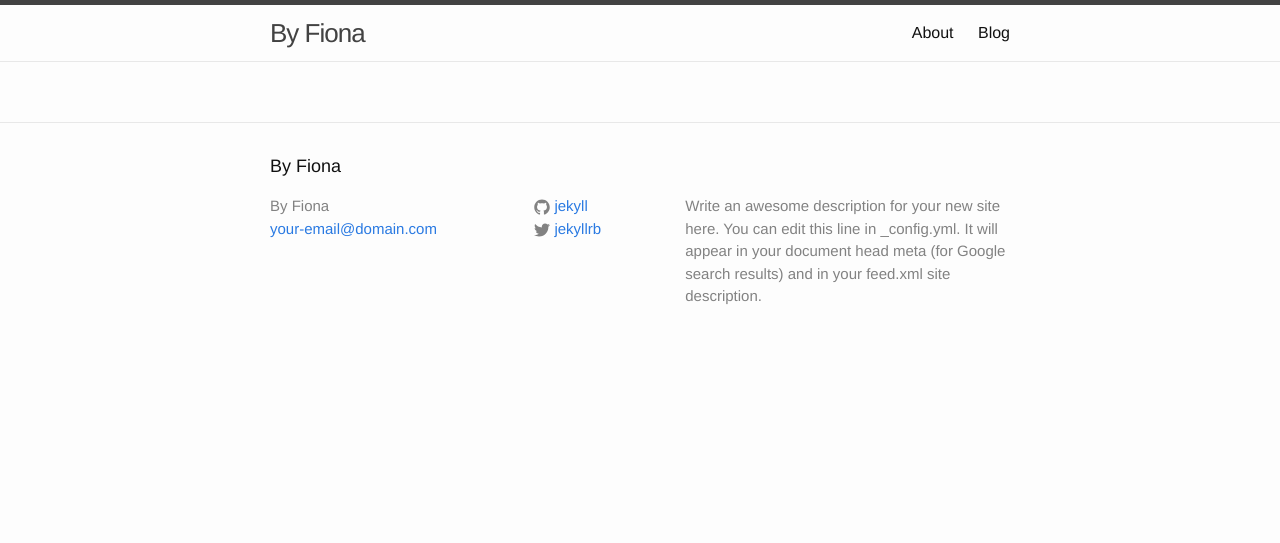
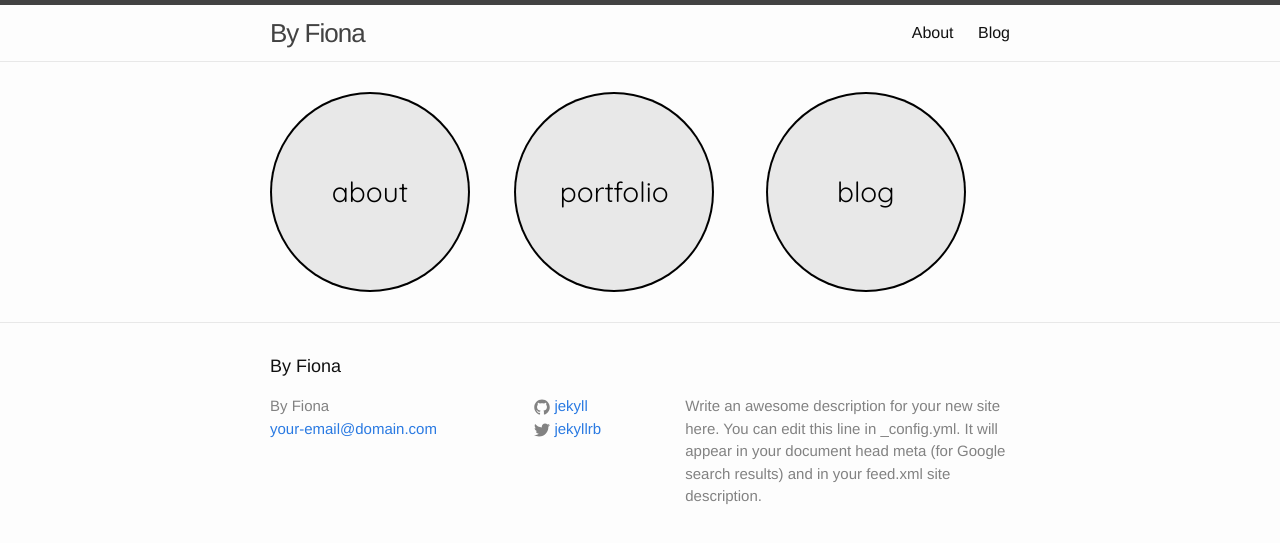
Before and after one commit to byfiona/byfiona.github.io, a Jekyll site: the page built from index.html, in a window 1280 px wide. Shown: the top 543 px of the page. Built offline with Jekyll 4.4.1, drawn with Linux system fonts in a browser that asks for light colours.

Commit message:
Client has requested circles with words in them

```diff
--- a/_includes/head.html
+++ b/_includes/head.html
@@ -6,6 +6,7 @@
   <title>{% if page.title %}{{ page.title }}{% else %}{{ site.title }}{% endif %}</title>
   <meta name="description" content="{% if page.excerpt %}{{ page.excerpt | strip_html | strip_newlines | truncate: 160 }}{% else %}{{ site.description }}{% endif %}">
 
+  <link href='https://fonts.googleapis.com/css?family=Quicksand' rel='stylesheet' type='text/css'>
   <link rel="stylesheet" href="{{ "/css/main.css" | prepend: site.baseurl }}">
   <link rel="canonical" href="{{ page.url | replace:'index.html','' | prepend: site.baseurl | prepend: site.url }}">
   <link rel="alternate" type="application/rss+xml" title="{{ site.title }}" href="{{ "/feed.xml" | prepend: site.baseurl | prepend: site.url }}" />
--- /dev/null
+++ b/_sass/_custom.scss
@@ -0,0 +1,59 @@
+/**
+ * Some custom css
+ */
+
+.circle-container {
+
+}
+
+.circle {
+  width: 200px;
+  height: 200px;
+  border-radius: 100px;
+  font-family: $accent-font;
+  font-size: 28px;
+  color: #000;
+  text-align: center;
+  line-height: 200px;
+  background: #000;
+  position: relative;
+  z-index:1;
+}
+
+.circle:before {
+  position: absolute;
+  right: 2px;
+  top: 2px;
+  left: 2px;
+  bottom: 2px;
+  content: '';
+  background: $grey-color-light;
+  border-radius: 100px;
+  z-index: -1;
+}
+
+.circle:hover {
+  right: 2px;
+  top: 2px;
+  left: 2px;
+  bottom: 2px;
+  content: '';
+  background: $brand-color;
+  color: $brand-color;
+  border-radius: 100px;
+}
+
+.right {
+  float: right;
+  width: 33%;
+}
+
+.center {
+  display: inline-block;
+  width: 33%;
+}
+
+.left {
+  float: left;
+  width: 33%;
+}
--- a/css/main.scss
+++ b/css/main.scss
@@ -7,6 +7,7 @@
 
 // Our variables
 $base-font-family: Helvetica, Arial, sans-serif;
+$accent-font: 'Quicksand', sans-serif;
 $base-font-size:   16px;
 $small-font-size:  $base-font-size * 0.875;
 $base-line-height: 1.5;
@@ -47,6 +48,7 @@ $on-laptop:        800px;
 // Import partials from `sass_dir` (defaults to `_sass`)
 @import
         "base",
+        "custom",
         "layout",
         "syntax-highlighting"
 ;
--- a/index.html
+++ b/index.html
@@ -4,7 +4,15 @@ layout: default
 
 <div class="circle-container">
 
-
+  <div class="left">
+    <div class="circle">about</div>
+  </div>
+  <div class="center">
+    <div class="circle">portfolio</div>
+  </div>
+  <div class="right">
+    <div class="circle">blog</div>
+  </div>
 
 
 </div>
```
